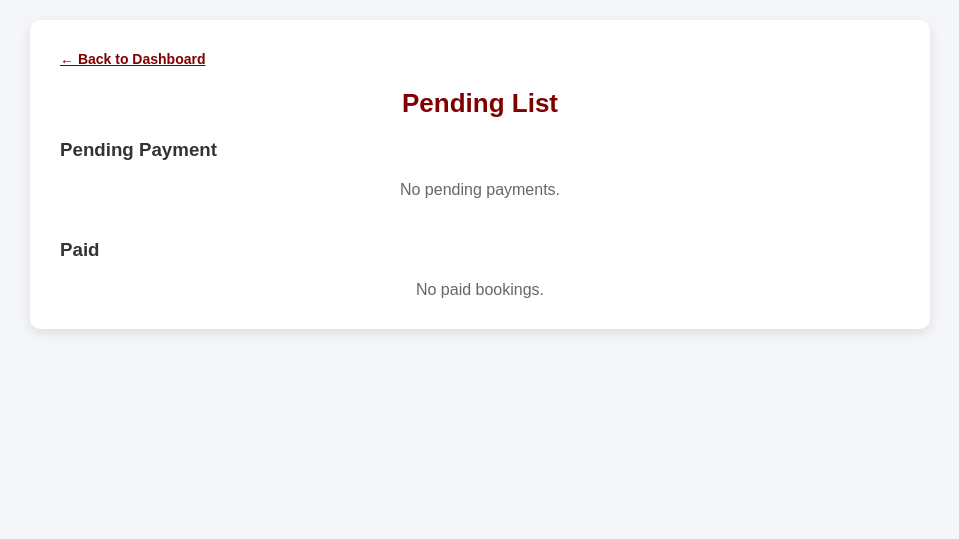
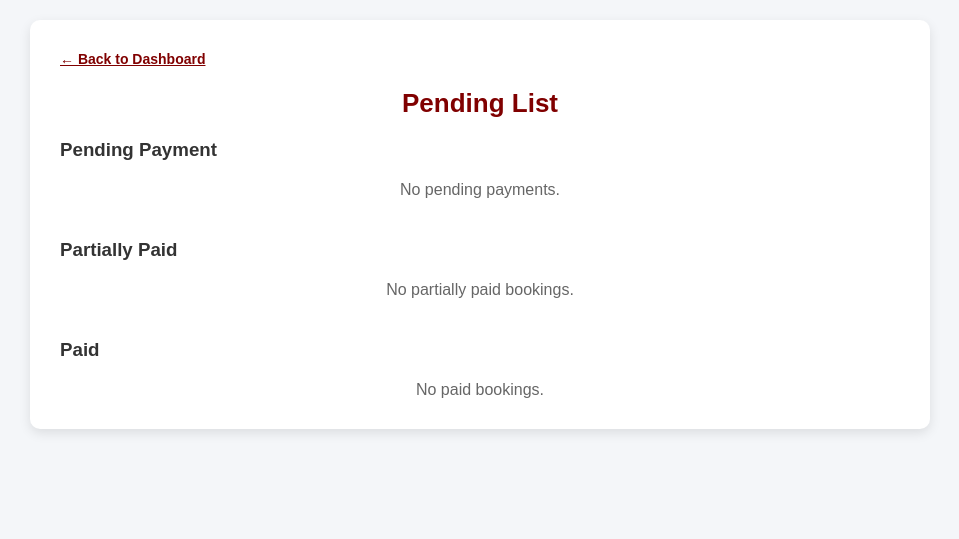
Before and after one commit to WazeyBoi/LuxStayProperties2.0, a Django app: page /payments/pending-list/ in a window 1280 px wide. Shown: the part 43-582 px from the top of the page, without its empty margins (160-1119 px from the left). Run offline with Django 5.2, Linux system fonts and the light colour scheme; a user stored in the database is signed in; data comes from the database, SQL or seed files in the repository.

Commit message:
Added balance to payment

```diff
--- a/leases/models.py
+++ b/leases/models.py
@@ -23,6 +23,7 @@ class Lease(models.Model):
     total_amount = models.DecimalField(max_digits=10, decimal_places=2, default=0)
     status = models.CharField(max_length=10, choices=STATUS_CHOICES, default='active')
     payment_status = models.CharField(max_length=10, choices=PAYMENT_STATUS_CHOICES, default='unpaid')  # New field
+    remaining_balance = models.DecimalField(max_digits=10, decimal_places=2, default=0)
 
     def is_active(self):
         return self.status == 'active' and self.end_date >= date.today()
--- a/rent_payment/forms.py
+++ b/rent_payment/forms.py
@@ -18,8 +18,5 @@ class PaymentForm(forms.ModelForm):
     )
 
     totalAmount = forms.DecimalField(
-        widget=forms.NumberInput(attrs={
-            'class': 'form-control',
-            'readonly': 'readonly'
-        })
+        widget=forms.NumberInput(attrs={'class': 'form-control'})
     )
--- a/rent_payment/templates/rent_payment/pending_list.html
+++ b/rent_payment/templates/rent_payment/pending_list.html
@@ -30,7 +30,7 @@
             <tr>
                 <td style="padding: 10px 15px; text-align: left; border-bottom: 1px solid #ddd; font-size: 14px; color: #333;">{{ booking.property.property_name }}</td>
                 <td style="padding: 10px 15px; text-align: left; border-bottom: 1px solid #ddd; font-size: 14px; color: #333;">{{ booking.property.address }}</td>
-                <td style="padding: 10px 15px; text-align: left; border-bottom: 1px solid #ddd; font-size: 14px; color: #333;">PHP {{ booking.property.price }}</td>
+                <td style="padding: 10px 15px; text-align: left; border-bottom: 1px solid #ddd; font-size: 14px; color: #333;">PHP {{ booking.remaining_balance }}</td>
                 <td style="padding: 10px 15px; text-align: left; border-bottom: 1px solid #ddd; font-size: 14px; color: #333;">{{ booking.start_date }}</td>
                 <td style="padding: 10px 15px; text-align: left; border-bottom: 1px solid #ddd; font-size: 14px; color: #333;">{{ booking.end_date }}</td>
                 <td style="padding: 10px 15px; text-align: left; border-bottom: 1px solid #ddd; font-size: 14px; color: #d9534f; font-weight: bold;">UNPAID</td>
@@ -54,6 +54,50 @@
     <p class="no-bookings" style="text-align: center; color: #666; margin-top: 20px; font-size: 16px;">No pending payments.</p>
     {% endif %}
 
+        <!-- Partially Paid -->
+        <h3 style="color: #333; margin-top: 40px;">Partially Paid</h3>
+        {% if partially_paid_page_obj %}
+        <table style="width: 100%; border-collapse: collapse; margin-top: 20px;">
+            <thead style="background-color: #800000; color: white;">
+                <tr>
+                    <th style="padding: 10px 15px; text-align: left; border-bottom: 1px solid #ddd; font-size: 16px; text-transform: uppercase;">Property Name</th>
+                    <th style="padding: 10px 15px; text-align: left; border-bottom: 1px solid #ddd; font-size: 16px; text-transform: uppercase;">Address</th>
+                    <th style="padding: 10px 15px; text-align: left; border-bottom: 1px solid #ddd; font-size: 16px; text-transform: uppercase;">Price</th>
+                    <th style="padding: 10px 15px; text-align: left; border-bottom: 1px solid #ddd; font-size: 16px; text-transform: uppercase;">Start Date</th>
+                    <th style="padding: 10px 15px; text-align: left; border-bottom: 1px solid #ddd; font-size: 16px; text-transform: uppercase;">End Date</th>
+                    <th style="padding: 10px 15px; text-align: left; border-bottom: 1px solid #ddd; font-size: 16px; text-transform: uppercase;">Status</th>
+                    <th style="padding: 10px 15px; text-align: left; border-bottom: 1px solid #ddd; font-size: 16px; text-transform: uppercase;">Action</th>
+                </tr>
+            </thead>
+            <tbody>
+                {% for booking in partially_paid_page_obj %}
+                <tr>
+                    <td style="padding: 10px 15px; text-align: left; border-bottom: 1px solid #ddd; font-size: 14px; color: #333;">{{ booking.property.property_name }}</td>
+                    <td style="padding: 10px 15px; text-align: left; border-bottom: 1px solid #ddd; font-size: 14px; color: #333;">{{ booking.property.address }}</td>
+                    <td style="padding: 10px 15px; text-align: left; border-bottom: 1px solid #ddd; font-size: 14px; color: #333;">PHP {{ booking.remaining_balance }}</td>
+                    <td style="padding: 10px 15px; text-align: left; border-bottom: 1px solid #ddd; font-size: 14px; color: #333;">{{ booking.start_date }}</td>
+                    <td style="padding: 10px 15px; text-align: left; border-bottom: 1px solid #ddd; font-size: 14px; color: #333;">{{ booking.end_date }}</td>
+                    <td style="padding: 10px 15px; text-align: left; border-bottom: 1px solid #ddd; font-size: 14px; color: #f0ad4e; font-weight: bold;">PARTIALLY PAID</td>
+                    <td style="padding: 10px 15px; text-align: left; border-bottom: 1px solid #ddd; font-size: 14px;"><a href="{% url 'payment_create' leaseid=booking.id tenantid=booking.tenant.id %}" class="pay-button" style="background-color: #800000; color: white; padding: 8px 16px; border: none; border-radius: 5px; cursor: pointer; text-decoration: none;">PAY</a></td>
+                </tr>
+                {% endfor %}
+            </tbody>
+        </table>
+
+        <!-- Pagination for Partially Paid -->
+        <div style="text-align: center; margin-top: 20px;">
+            {% if partially_paid_page_obj.has_previous %}
+            <a href="?partially_paid_page={{ partially_paid_page_obj.previous_page_number }}" class="pay-button" style="background-color: #800000; color: white; padding: 8px 16px; border: none; border-radius: 5px; cursor: pointer; text-decoration: none;">Previous</a>
+            {% endif %}
+            <span style="font-size: 16px; font-weight: bold;">Page {{ partially_paid_page_obj.number }} of {{ partially_paid_page_obj.paginator.num_pages }}</span>
+            {% if partially_paid_page_obj.has_next %}
+            <a href="?partially_paid_page={{ partially_paid_page_obj.next_page_number }}" class="pay-button" style="background-color: #800000; color: white; padding: 8px 16px; border: none; border-radius: 5px; cursor: pointer; text-decoration: none;">Next</a>
+            {% endif %}
+        </div>
+        {% else %}
+        <p class="no-bookings" style="text-align: center; color: #666; margin-top: 20px; font-size: 16px;">No partially paid bookings.</p>
+        {% endif %}
+
     <!-- Paid -->
     <h3 style="color: #333; margin-top: 40px;">Paid</h3>
     {% if paid_page_obj %}
@@ -73,7 +117,7 @@
             <tr>
                 <td style="padding: 10px 15px; text-align: left; border-bottom: 1px solid #ddd; font-size: 14px; color: #333;">{{ booking.property.property_name }}</td>
                 <td style="padding: 10px 15px; text-align: left; border-bottom: 1px solid #ddd; font-size: 14px; color: #333;">{{ booking.property.address }}</td>
-                <td style="padding: 10px 15px; text-align: left; border-bottom: 1px solid #ddd; font-size: 14px; color: #333;">PHP {{ booking.property.price }}</td>
+                <td style="padding: 10px 15px; text-align: left; border-bottom: 1px solid #ddd; font-size: 14px; color: #333;">PHP {{ booking.remaining_balance }}</td>
                 <td style="padding: 10px 15px; text-align: left; border-bottom: 1px solid #ddd; font-size: 14px; color: #333;">{{ booking.start_date }}</td>
                 <td style="padding: 10px 15px; text-align: left; border-bottom: 1px solid #ddd; font-size: 14px; color: #333;">{{ booking.end_date }}</td>
                 <td style="padding: 10px 15px; text-align: left; border-bottom: 1px solid #ddd; font-size: 14px; color: #5cb85c; font-weight: bold;">PAID</td>
--- a/rent_payment/views.py
+++ b/rent_payment/views.py
@@ -22,47 +22,52 @@ def payment_list(request):
 
     return render(request, 'rent_payment/payment_list.html', {'page_obj': page_obj})
 
-
 @login_required
 def payment_create(request, leaseid, tenantid):
-    # Get the lease and tenant
     lease = get_object_or_404(Lease, id=leaseid, tenant_id=tenantid)
     tenant = get_object_or_404(User, id=tenantid)
 
-    # Get the price from the associated property
-    property_price = lease.property.price
+    # Calculate total paid and remaining balance
+    from django.db.models import Sum
+    total_paid = Payment.objects.filter(leaseId=lease).aggregate(Sum('totalAmount'))['totalAmount__sum'] or 0
+    remaining_balance = lease.remaining_balance  # This will use the actual remaining balance
 
     if request.method == 'POST':
         form = PaymentForm(request.POST)
         if form.is_valid():
             payment = form.save(commit=False)
+            payment.leaseId = lease
+            payment.tenantId = tenant
+            payment.save()
 
-            # Validate the totalAmount matches the property price
-            if payment.totalAmount != property_price:
-                form.add_error('totalAmount', 'Total amount must match the property price.')
+            # Update the remaining balance after the payment is made
+            total_paid = Payment.objects.filter(leaseId=lease).aggregate(Sum('totalAmount'))['totalAmount__sum'] or 0
+            remaining_balance = lease.property.price - total_paid
+
+            # Update the lease payment status and remaining balance
+            if remaining_balance <= 0:
+                lease.payment_status = 'paid'
+                lease.remaining_balance = 0
             else:
-                # Save payment details
-                payment.leaseId = lease
-                payment.tenantId = tenant
-                payment.save()
+                lease.payment_status = 'partially_paid'
+                lease.remaining_balance = remaining_balance
 
-                # Update lease status
-                lease.status = 'active'
-                lease.payment_status = 'paid'
-                lease.save()
+            lease.save()
 
-                return redirect('pending_list')
+            return redirect('pending_list')
     else:
-        # Pre-fill the form with the price and current date
-        form = PaymentForm(initial={
-            'totalAmount': property_price
-        })
+        form = PaymentForm()
 
     return render(request, 'rent_payment/payment_form.html', {
         'form': form,
         'lease': lease,
-        'tenant': tenant
+        'tenant': tenant,
+        'remaining_balance': remaining_balance  # Pass remaining_balance to the template
     })
+
+
+
+
 
 
 @login_required
@@ -89,13 +94,18 @@ def payment_delete(request, paymentId):
 
 @login_required
 def pending_list(request):
+    # Fetch leases based on payment status
     unpaid = Lease.objects.filter(tenant=request.user, payment_status='unpaid')
+    partially_paid = Lease.objects.filter(tenant=request.user, payment_status='partially_paid')
     paid = Lease.objects.filter(tenant=request.user, payment_status='paid')
 
+    # Paginator for unpaid, partially paid, and paid leases
     unpaid_paginator = Paginator(unpaid, 5)
+    partially_paid_paginator = Paginator(partially_paid, 5)
     paid_paginator = Paginator(paid, 5)
 
     unpaid_page_number = request.GET.get('unpaid_page')
+    partially_paid_page_number = request.GET.get('partially_paid_page')
     paid_page_number = request.GET.get('paid_page')
 
     try:
@@ -106,6 +116,13 @@ def pending_list(request):
         unpaid_page_obj = unpaid_paginator.page(unpaid_paginator.num_pages)
 
     try:
+        partially_paid_page_obj = partially_paid_paginator.get_page(partially_paid_page_number)
+    except PageNotAnInteger:
+        partially_paid_page_obj = partially_paid_paginator.page(1)
+    except EmptyPage:
+        partially_paid_page_obj = partially_paid_paginator.page(partially_paid_paginator.num_pages)
+
+    try:
         paid_page_obj = paid_paginator.get_page(paid_page_number)
     except PageNotAnInteger:
         paid_page_obj = paid_paginator.page(1)
@@ -114,12 +131,18 @@ def pending_list(request):
 
     # Add prices to unpaid leases
     for lease in unpaid_page_obj:
-        lease.price = lease.property.price
+        lease.price = lease.remaining_balance
+    for lease in partially_paid_page_obj:
+        lease.price = lease.remaining_balance
+    for lease in paid_page_obj:
+        lease.price = lease.remaining_balance
 
     return render(request, 'rent_payment/pending_list.html', {
         'unpaid_page_obj': unpaid_page_obj,
+        'partially_paid_page_obj': partially_paid_page_obj,
         'paid_page_obj': paid_page_obj
     })
+
 
 
 @login_required
```
Also changed, not shown: leases/views.py (+15 -27 lines), rent_payment/templates/rent_payment/payment_form.html (+8 -3 lines), leases/migrations/0007_lease_remaining_balance.py (added).
